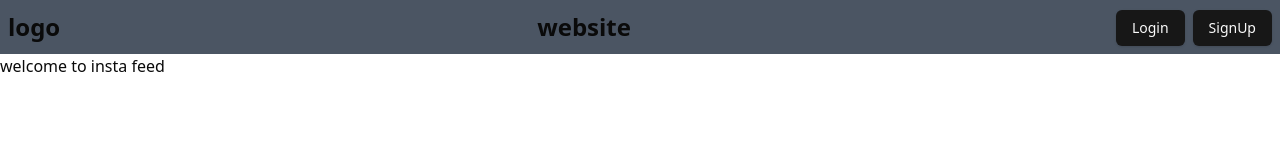
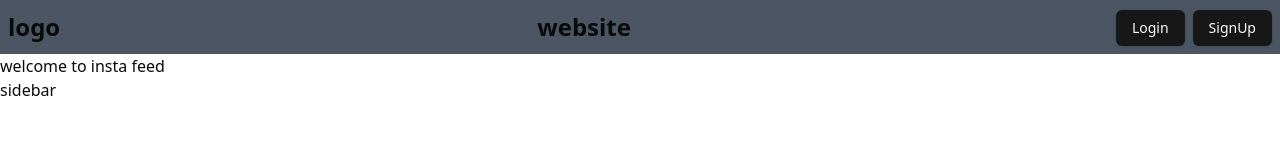
Before and after one commit to trishitchar/TcharGram, a React (Vite) app in the folder client/: page /feed in a window 1280 px wide. Shown: the top 168 px of the page. Built offline with nearby package versions, Linux system fonts and the light colour scheme.

Commit message:
frontend start

```diff
--- /dev/null
+++ b/client/src/components/Sidebar.tsx
@@ -0,0 +1,9 @@
+import React from "react";
+
+const Sidebar: React.FC = () =>{
+    return <div>
+    sidebar
+    </div>
+}
+
+export default Sidebar;
--- a/client/src/pages/Feed.tsx
+++ b/client/src/pages/Feed.tsx
@@ -1,4 +1,6 @@
 import Header from '@/components/common/Header';
+import Sidebar from '@/components/Sidebar';
+// import { Sidebar } from 'lucide-react';
 import React from 'react';
 
 const Feed: React.FC = () => {
@@ -7,6 +9,8 @@
     <div className="feed-container">
       <Header/>
       welcome to insta feed
+      {/* <Sidebar/> */}
+      <Sidebar/>
     </div>
   );
 };
```
